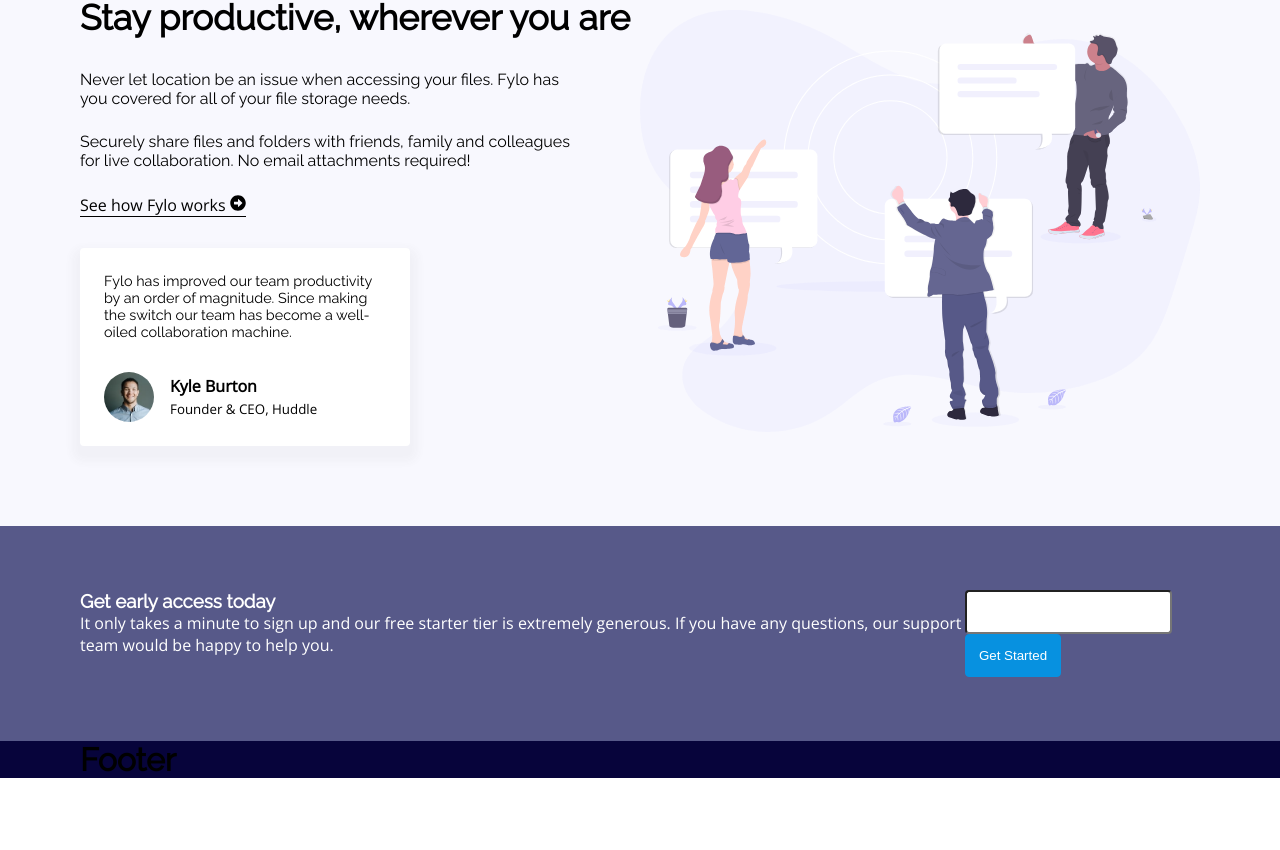
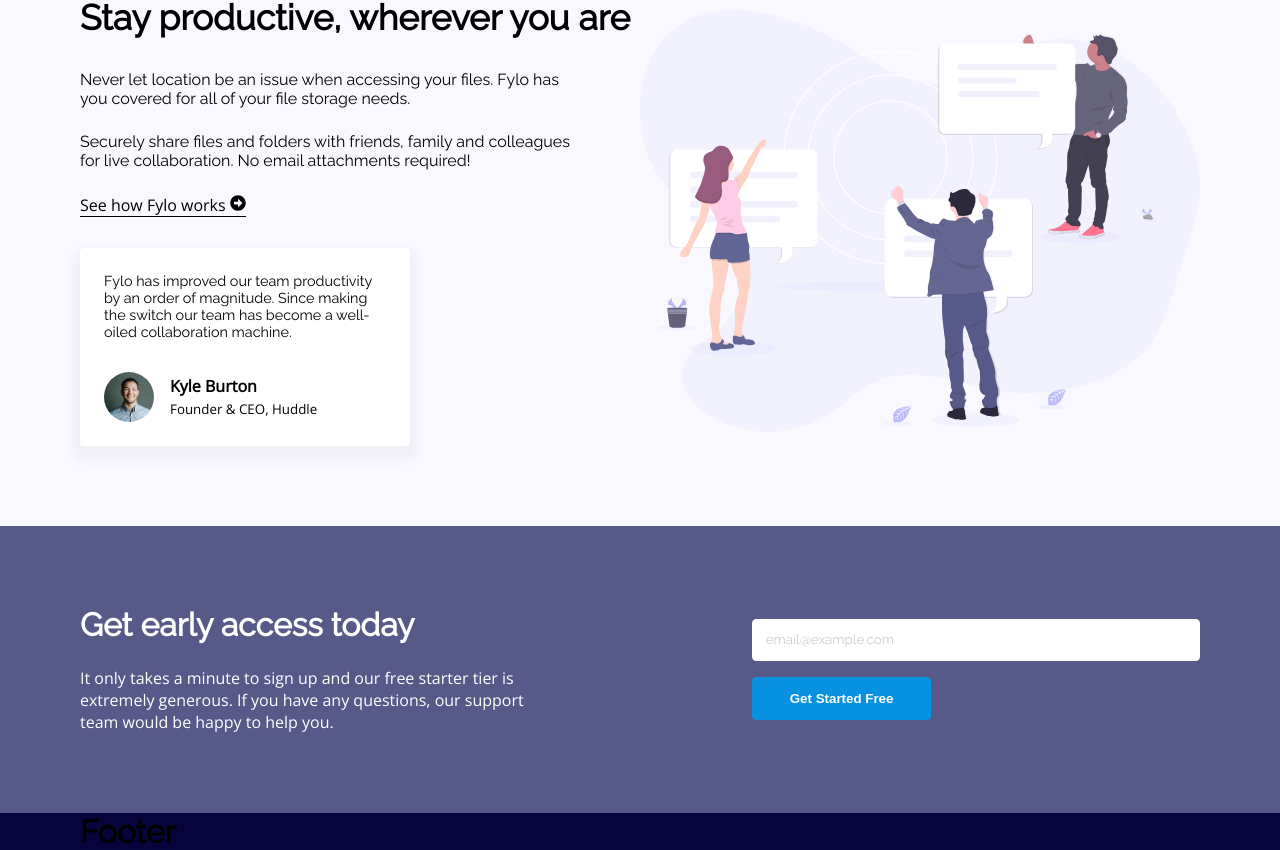
Before and after one commit to PedroMakengo/fylo, a Next.js app: page / in a window 1280 px wide. Shown: the part 889-1739 px from the top of the page. Before the commit the page ends 1667 px from the top, so only its background shows below. Built offline with nearby package versions, Linux system fonts and the light colour scheme.

Commit message:
Terminando o projeto

```diff
--- a/src/components/Form/index.tsx
+++ b/src/components/Form/index.tsx
@@ -1,7 +1,7 @@
-import style from './style.module.scss';
+import style from "./style.module.scss";
 
 export function Form(props) {
-  return(
+  return (
     <form onSubmit={props.onSubmit} className={style.form}>
       <input
         type="text"
@@ -9,7 +9,7 @@
         value={props.value}
         placeholder={props.placeholder}
       />
-      <button>Get Started</button>
+      <button>{props.valueButton || "Get Started"}</button>
     </form>
   );
 }
--- a/src/components/GetAccess/index.tsx
+++ b/src/components/GetAccess/index.tsx
@@ -13,7 +13,7 @@
             would be happy to help you.
           </p>
         </article>
-        <Form />
+        <Form placeholder="email@example.com" valueButton="Get Started Free" />
       </div>
     </section>
   );
--- a/src/components/GetAccess/style.module.scss
+++ b/src/components/GetAccess/style.module.scss
@@ -5,8 +5,32 @@
   .content {
     max-width: 1120px;
     margin: 0 auto;
-    padding: 4rem 0;
+    padding: 5rem 0;
 
     display: flex;
+    align-items: center;
+    justify-content: space-between;
+
+    article {
+      width: 40%;
+
+      h1 {
+        margin-bottom: 1.5rem;
+        font-size: 2rem;
+      }
+    }
+
+    form {
+      width: 40%;
+      input {
+        width: 100%;
+        margin-bottom: 1rem;
+        border: 1px solid #fff;
+      }
+      button {
+        width: 40%;
+        font-weight: bold;
+      }
+    }
   }
 }
```
